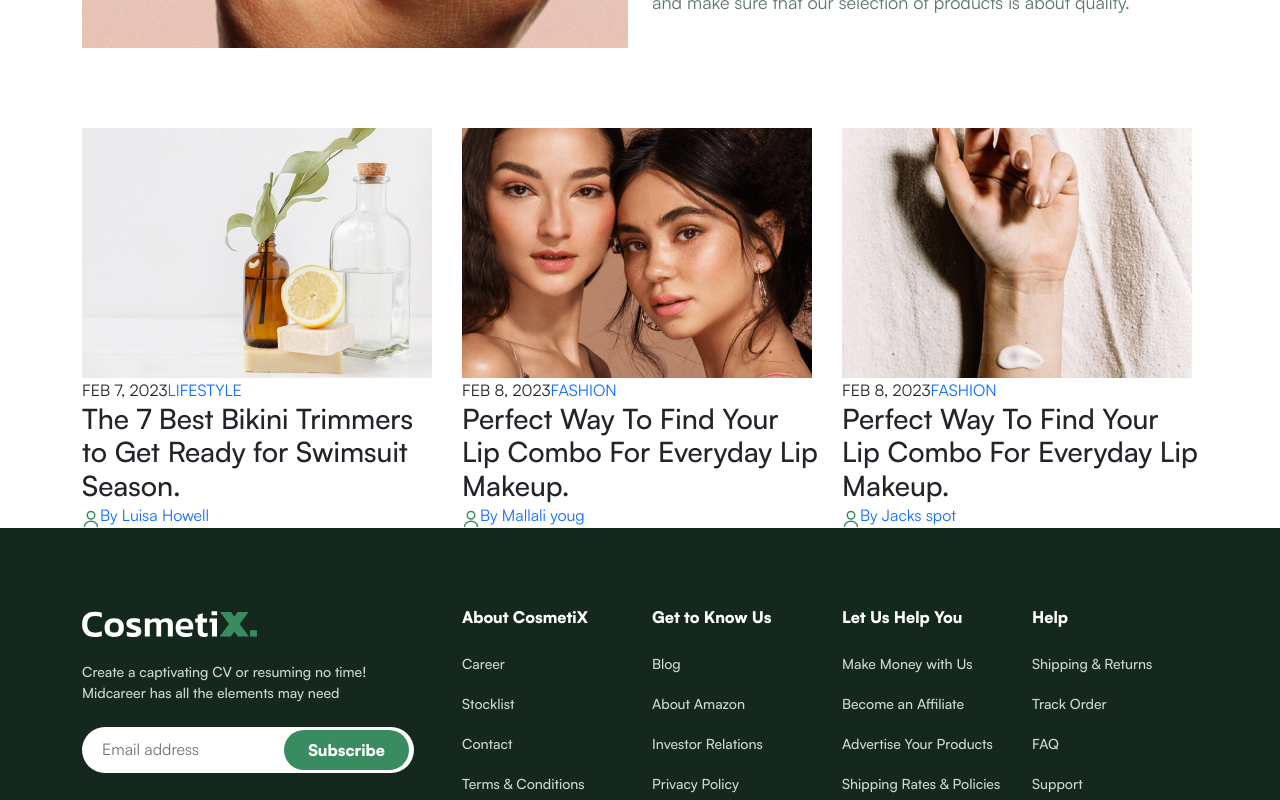
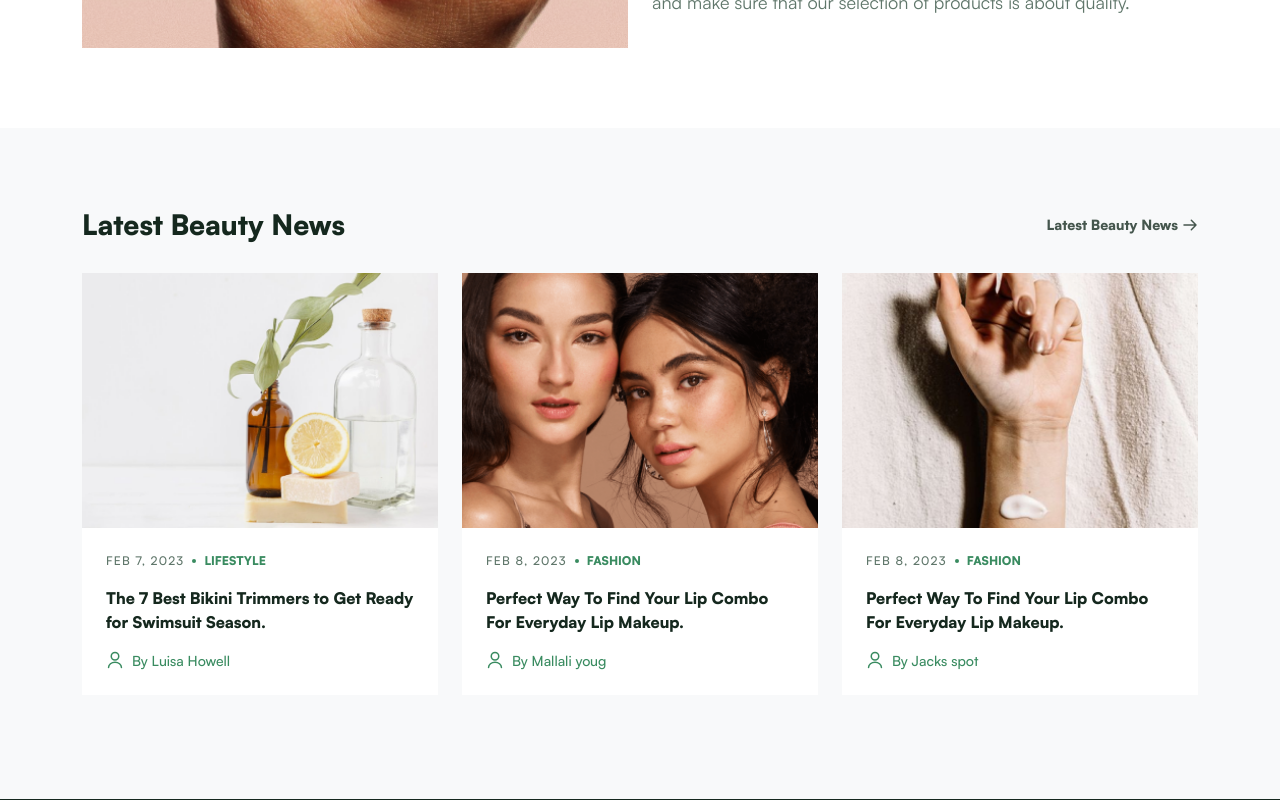
Before and after one commit to afzalpatwary/cosmetix-react, a React (Vite) app: page / in a window 1280 px wide. Shown: the part 4960-5760 px from the top of the page. Built offline with nearby package versions, Linux system fonts and the light colour scheme.

Commit message:
blog section done

```diff
--- a/src/Components/latestNews/LatestNews.jsx
+++ b/src/Components/latestNews/LatestNews.jsx
@@ -1,31 +1,44 @@
 import { Link } from "react-router-dom";
 import { BlogList } from "../../Data";
+import ArrowRights from '../../assets/img/arrow-rights.svg';
+import './latestNews.scss';
 
 const LatestNews = () => {
   return (
-    <section className="latestNews">
+    <section className="latestNews bg-clr-whiteShade section-padding">
       <div className="container">
+        <div className="section-heading mb-4 pb-2 d-flex justify-content-between align-items-center">
+          <h2 className='section-title fs-3 fw-black text-clr-dark1 mt-0'>
+            Latest Beauty News
+          </h2>
+          <Link to='/' className='d-flex gap-1 align-items-center fw-black fs-14 text-clr-dark3'>
+            Latest Beauty News
+            <img src={ArrowRights} alt="icon" className="img-fluid" />
+          </Link>
+        </div>
         <div className="row">
           {
             BlogList.map((blog, index) => {
-                  return <div className="col-xl-4 col-sm-6" key={index}>
-                      <div className="single-blog">
+              return <div className="col-xl-4 col-sm-6 mb-4" key={index}>
+                <div className="single-blog h-100">
                   <div className="blogImg">
-                              <img src={blog.blogImg} alt="blog img" className="img-fluid" />
+                    <img src={blog.blogImg} alt="blog img" className="img-fluid w-100" />
                   </div>
-                          <div className="blogInfo">
-                              <div className="meta">
-                                  <span>{blog.postDate}</span>
-                                  <span className="dots"></span>
-                                  <Link to='/'>{blog.blogCat}</Link>
+                  <div className="blogInfo p-4 bg-white">
+                    <div className="meta d-flex gap-2 align-items-center mb-3">
+                      <span className="fs-12 fw-medium text-clr-dark4 ls1">{blog.postDate}</span>
+                      <span className="dots bg-clr-green rounded-circle d-inline-block" style={{width: '4px', height: '4px'}}></span>
+                      <Link to='/' className="fs-12 fw-black text-clr-green">{blog.blogCat}</Link>
+                    </div>
                     <h3>
+                      <Link to='/' className="fs-6 fw-bold text-clr-dark1 lh-base mb-3 d-block">
                         {blog.blogTitle}
+                      </Link>
                     </h3>
-                                  <Link to='/' className="author">
+                    <Link to='/' className="author d-flex align-items-center gap-2">
                       <img src={blog.userIcon} alt="" className="img-fluid" />
-                                      <span>{blog.blogAuthor}</span>
+                      <span className="fs-14 fw-medium text-clr-green">{blog.blogAuthor}</span>
                     </Link>
-                              </div>
                   </div>
                 </div>
               </div>
--- /dev/null
+++ b/src/Components/latestNews/latestNews.scss
@@ -0,0 +1,3 @@
+.ls1{
+  letter-spacing: 0.1em;
+}
--- a/src/style.scss
+++ b/src/style.scss
@@ -27,6 +27,7 @@ body {
     --primary10: #F8F9FA;
     --danger: #FF4E3E;
     --dangerDeep: #622620;
+    --whiteShade: #F8F9FA;
 }
 /* reset, root - End */
 
@@ -175,6 +176,9 @@ button {
 }
 .bg-clr-dangerDeep {
     background-color: var(--dangerDeep);
+}
+.bg-clr-whiteShade {
+    background-color: var(--whiteShade);
 }
 
 
```
Lines whose indentation alone changed are shown as unchanged.
